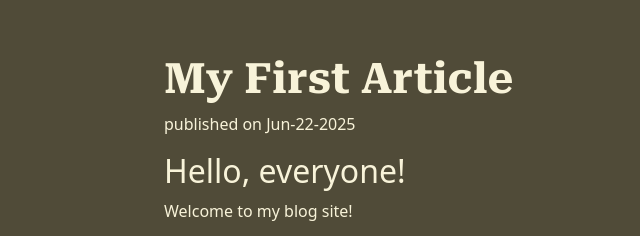
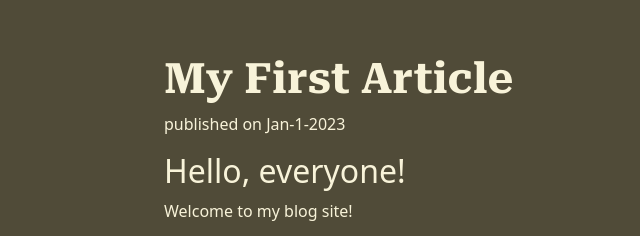
Before and after one commit to joubertsiao/joubertsiao.github.io, a plain HTML site: page blog/my_first_article.html in a window 1280 px wide. Shown: the part 101-337 px from the top of the page, 168-808 px from the left. Drawn offline with nearby package versions, Linux system fonts and the light colour scheme; a web font is replaced by a local one.

Commit message:
minor correction on the first article publish date.

```diff
--- a/blog/my_first_article.html
+++ b/blog/my_first_article.html
@@ -41,7 +41,7 @@
         <div class="col-8 pr-2">
           <h1 class="roboto-serif-article-title">My First Article</h1>
           <div id="article-body">
-            <p>published on Jun-22-2025</p>
+            <p>published on Jan-1-2023</p>
              <h2>Hello, everyone!</h2>
             <p>Welcome to my blog site!</p>
             <p>I've decided to revive my blog, where I can write about various topics, including the Python programming language,
```
